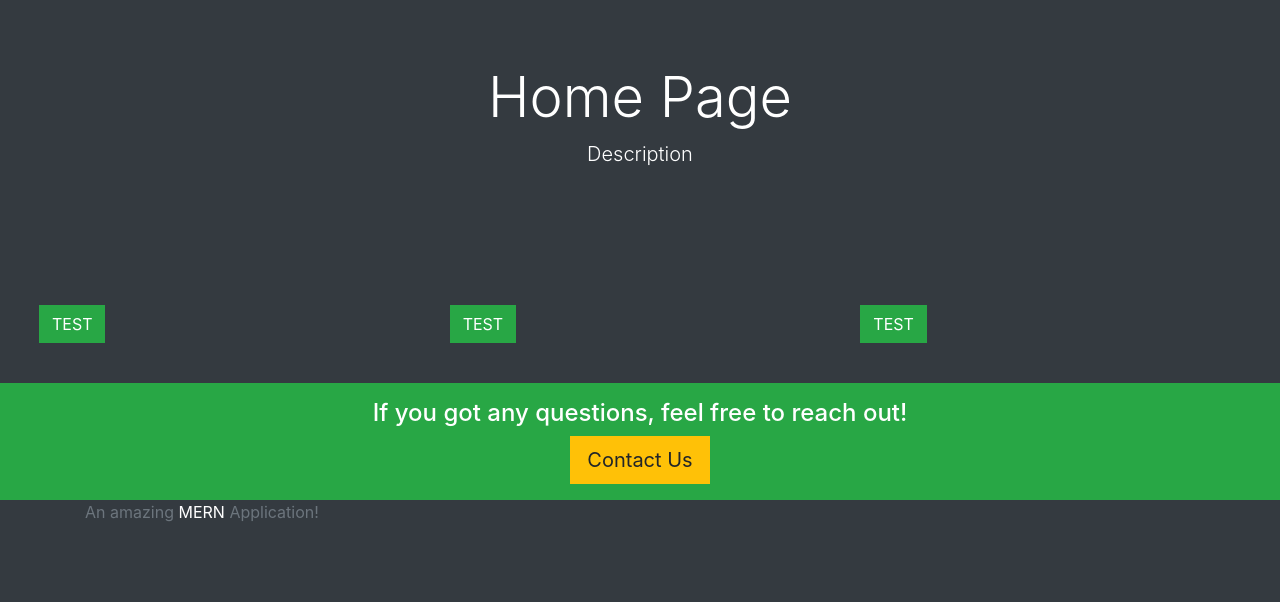
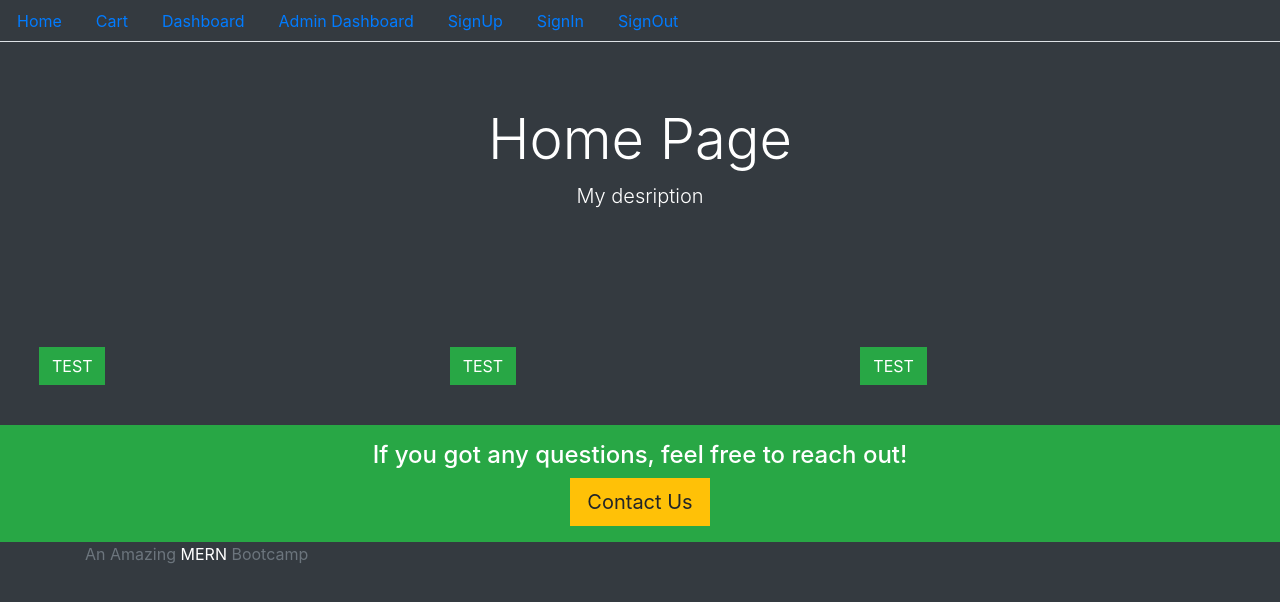
Before and after one commit to Raj-Joshi-dev/eCommerce-MERN, a React (Create React App) app in the folder frontend/: page / in a window 1280 px wide. Shown: the top 602 px of the page. Built offline with nearby package versions, Linux system fonts and the light colour scheme.

Commit message:
Injected navigation bar and downgraded react-router-dom to v5.3.0 to avoid issues

```diff
--- a/frontend/package.json
+++ b/frontend/package.json
@@ -9,7 +9,7 @@
     "query-string": "^7.1.1",
     "react": "^17.0.2",
     "react-dom": "^17.0.2",
-    "react-router-dom": "^6.2.1",
+    "react-router-dom": "^5.3.0",
     "react-scripts": "5.0.0",
     "web-vitals": "^2.1.4"
   },
--- a/frontend/src/Routes.js
+++ b/frontend/src/Routes.js
@@ -1,13 +1,15 @@
-import React from 'react'
-import Home from './core/Home';
-import { BrowserRouter, Routes, Route } from "react-router-dom";
+import React from "react";
+import { BrowserRouter, Switch, Route } from "react-router-dom";
+import Home from "./core/Home";
 
-export default function MyRoutes() {
+const Routes = () => {
   return (
     <BrowserRouter>
-        <Routes>
-            <Route path='/' exact element={<Home />} />
-        </Routes>
+      <Switch>
+        <Route path="/" exact component={Home} />
+      </Switch>
     </BrowserRouter>
-  )
-}
+  );
+};
+
+export default Routes;
--- a/frontend/src/core/Base.js
+++ b/frontend/src/core/Base.js
@@ -1,15 +1,14 @@
 import React from "react";
+import NavigationBar from "./NavigationBar";
 
-// ES-7 Sytax
-export default function Base({
-  //Defining properties (ref: https://www.g2i.co/blog/understanding-the-objects-are-not-valid-as-a-react-child-error-in-react)
+const Base = ({
   title = "My Title",
-  description = "Description",
+  description = "My desription",
   className = "bg-dark text-white p-4",
-  children,
-}) {
-  return (
+  children
+}) => (
   <div>
+    <NavigationBar />
     <div className="container-fluid">
       <div className="jumbotron bg-dark text-white text-center">
         <h2 className="display-4">{title}</h2>
@@ -23,9 +22,44 @@ export default function Base({
         <button className="btn btn-warning btn-lg">Contact Us</button>
       </div>
       <div className="container">
-          <span className="text-muted">An amazing <span className="text-white">MERN</span> Application!</span>
+        <span className="text-muted">
+          An Amazing <span className="text-white">MERN</span> Bootcamp
+        </span>
       </div>
     </footer>
   </div>
 );
-}
+
+export default Base;
+
+
+// ES-7 Sytax
+// export default function Base({
+//   //Defining properties (ref: https://www.g2i.co/blog/understanding-the-objects-are-not-valid-as-a-react-child-error-in-react)
+//   title = "My Title",
+//   description = "Description",
+//   className = "bg-dark text-white p-4",
+//   children,
+// }) {
+//   return (
+//     <div>
+//       <NavigationBar />
+//       <div className="container-fluid">
+//         <div className="jumbotron bg-dark text-white text-center">
+//           <h2 className="display-4">{title}</h2>
+//           <p className="lead">{description}</p>
+//         </div>
+//         <div className={className}>{children}</div>
+//       </div>
+//       <footer className="footer bg-dark mt-auto py-3">
+//         <div className="container-fluid bg-success text-white text-center py-3">
+//           <h4>If you got any questions, feel free to reach out!</h4>
+//           <button className="btn btn-warning btn-lg">Contact Us</button>
+//         </div>
+//         <div className="container">
+//           <span className="text-muted">An amazing <span className="text-white">MERN</span> Application!</span>
+//         </div>
+//       </footer>
+//     </div>
+//   );
+// }
--- /dev/null
+++ b/frontend/src/core/NavigationBar.js
@@ -0,0 +1,45 @@
+import React from "react";
+import { Link, withRouter } from "react-router-dom";
+
+const NavigationBar = () => (
+  <div>
+    <ul className="nav nav-tabs bg-dark">
+      <li className="nav-item">
+        <Link className="nav-link" to="/">
+          Home
+        </Link>
+      </li>
+      <li className="nav-item">
+        <Link className="nav-link" to="/">
+          Cart
+        </Link>
+      </li>
+      <li className="nav-item">
+        <Link className="nav-link" to="/">
+          Dashboard
+        </Link>
+      </li>
+      <li className="nav-item">
+        <Link className="nav-link" to="/">
+          Admin Dashboard
+        </Link>
+      </li>
+      <li className="nav-item">
+        <Link className="nav-link" to="/">
+          SignUp
+        </Link>
+      </li>
+      <li className="nav-item">
+        <Link className="nav-link" to="/">
+          SignIn
+        </Link>
+      </li>
+      <li className="nav-item">
+        <Link className="nav-link" to="/">
+          SignOut
+        </Link>
+      </li>
+    </ul>
+  </div>
+);
+export default withRouter(NavigationBar);
```
Also changed, not shown: 1 other file (tests, documents, lock files or other folders). Lines whose indentation alone changed are shown as unchanged.
